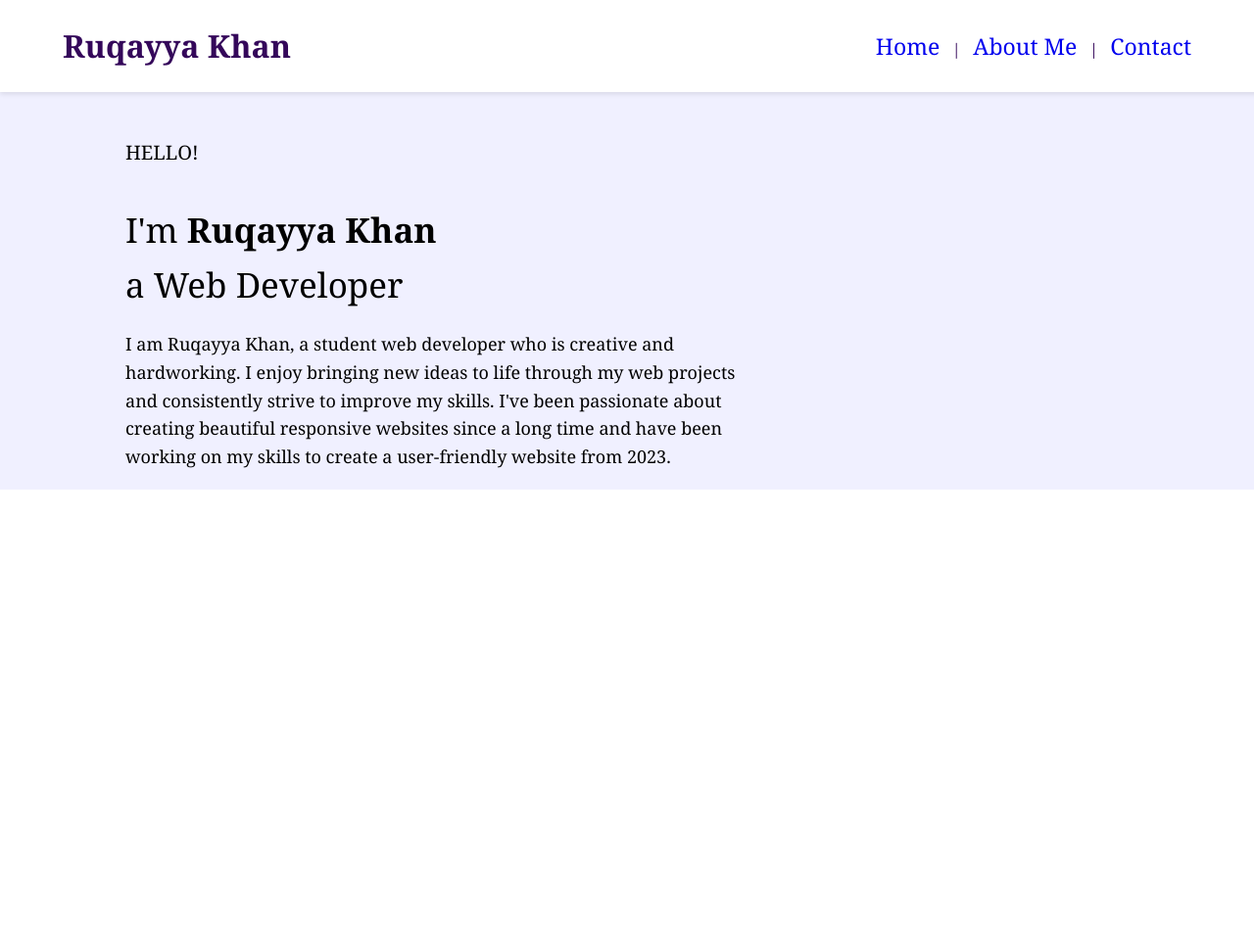
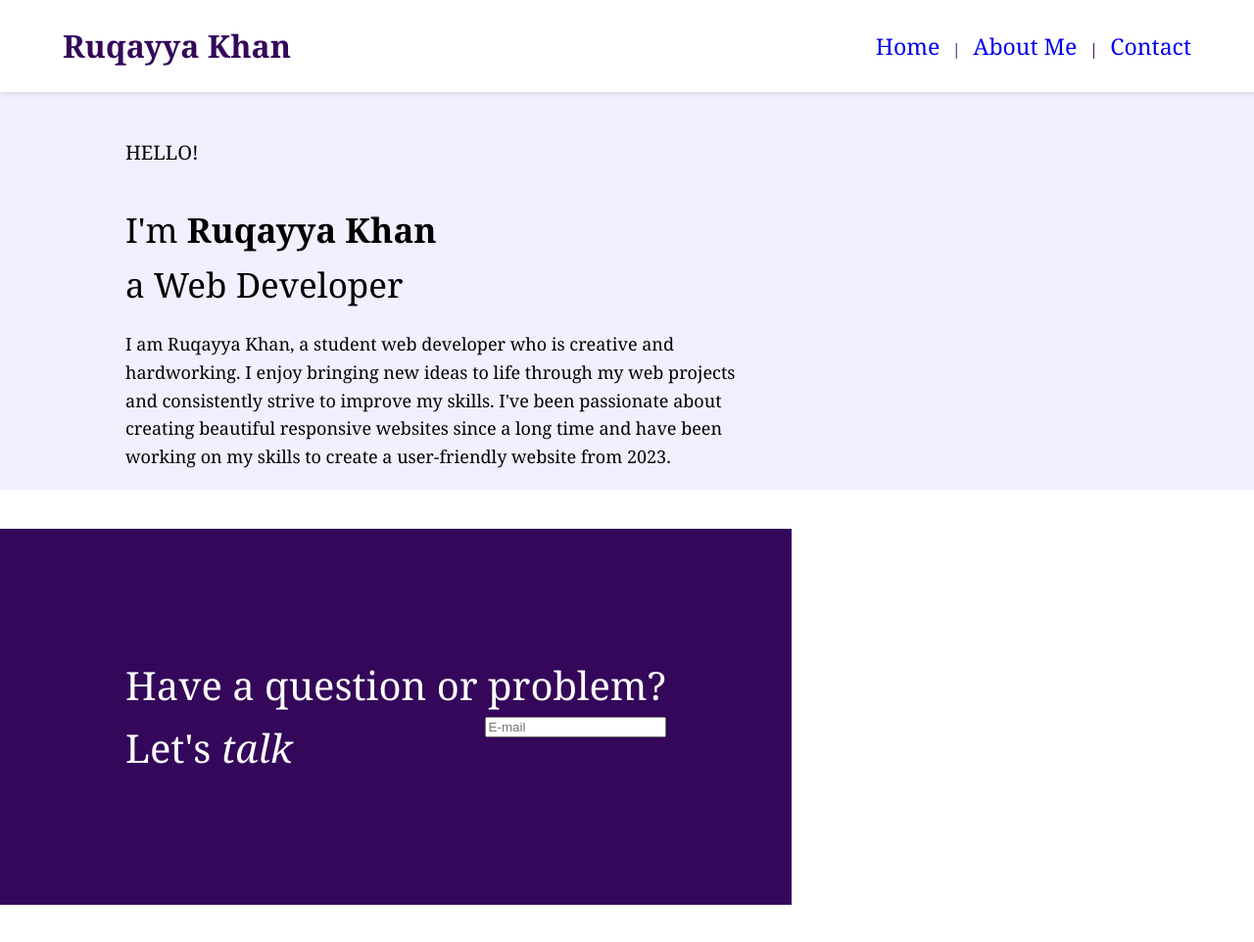
Before and after one commit to Ruqayya-SoSE/Ruqayya-Portfolio, a plain HTML site: page index.html in a window 1280 px wide. Shown: the whole page at 98% size. Before the commit the page ends 800 px from the top, so only its background shows below. Drawn offline with Linux system fonts and the light colour scheme.

Commit message:
Update index.html

```diff
--- a/index.html
+++ b/index.html
@@ -86,6 +86,20 @@
                 max-width: 100%; /* Full width on smaller screens */
             }
         }
+        .talk{
+            float: left;
+            padding: 10%;
+            font-size: 40px;
+            background-color: #34075a;
+            color: white;
+            width: auto;
+        }
+        .footer{
+            box-shadow: 0px 2px 5px rgba(0, 0, 0, 0.1); /* Optional: Adds a shadow to make the header stand out */
+        }
+        .mail{
+            float: right;
+        }
     </style>
 </head>
 <body>
@@ -109,5 +123,21 @@
             </p>
         </div>
     </section>
+
+    <section id="contact">
+        <div class="footer">
+            <footer>
+                <p class="talk">
+                    Have a question or problem? <br> Let's <i>talk</i>
+                    <label>
+                            <input type="email" placeholder="E-mail" class="mail"> </input>
+                    </label>
+
+                </p>
+                <!-- <img class="talk-img" src="https://static.vecteezy.com/system/resources/previews/003/475/009/non_2x/man-and-woman-conversation-flat-illustration-free-vector.jpg" alt="https://img.freepik.com/premium-vector/men-drinking-cocktails_118813-2220.jpg"> -->
+            </footer>
+        </div>
+    </section>
+    <br>
 </body>
 </html>
```
